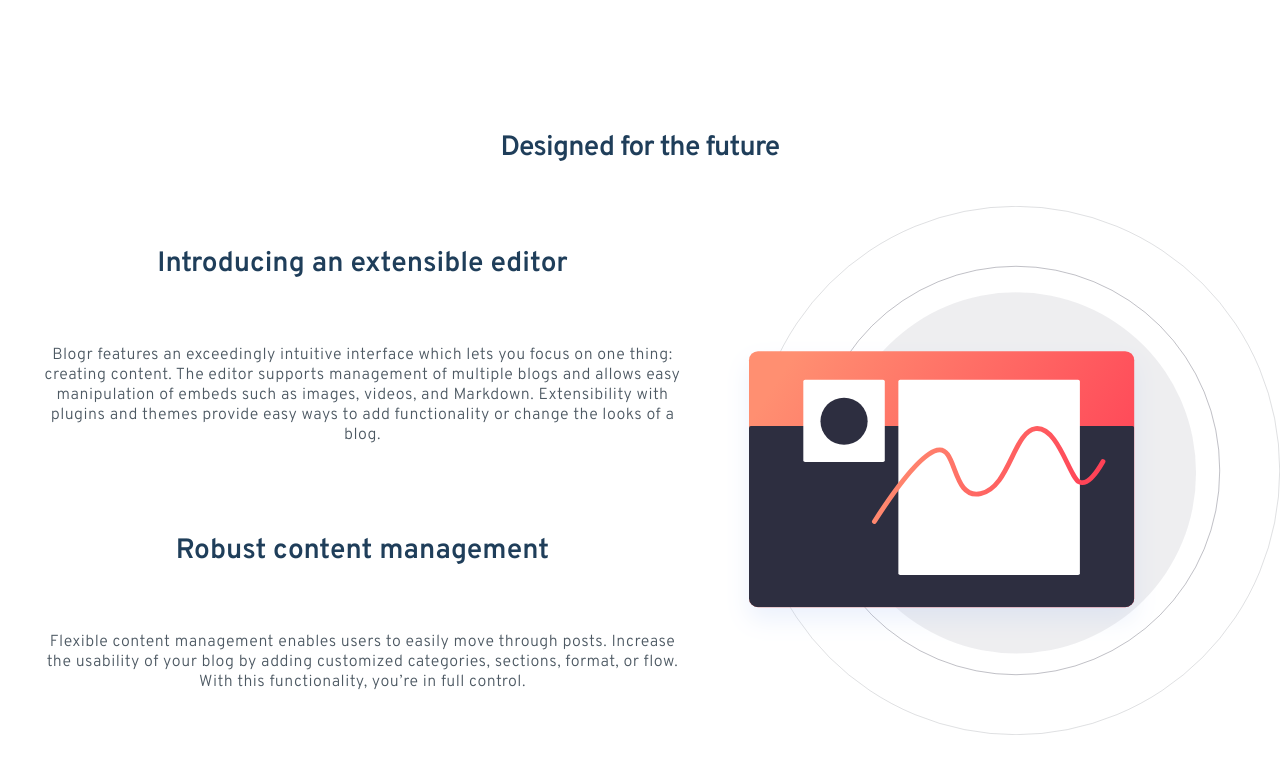
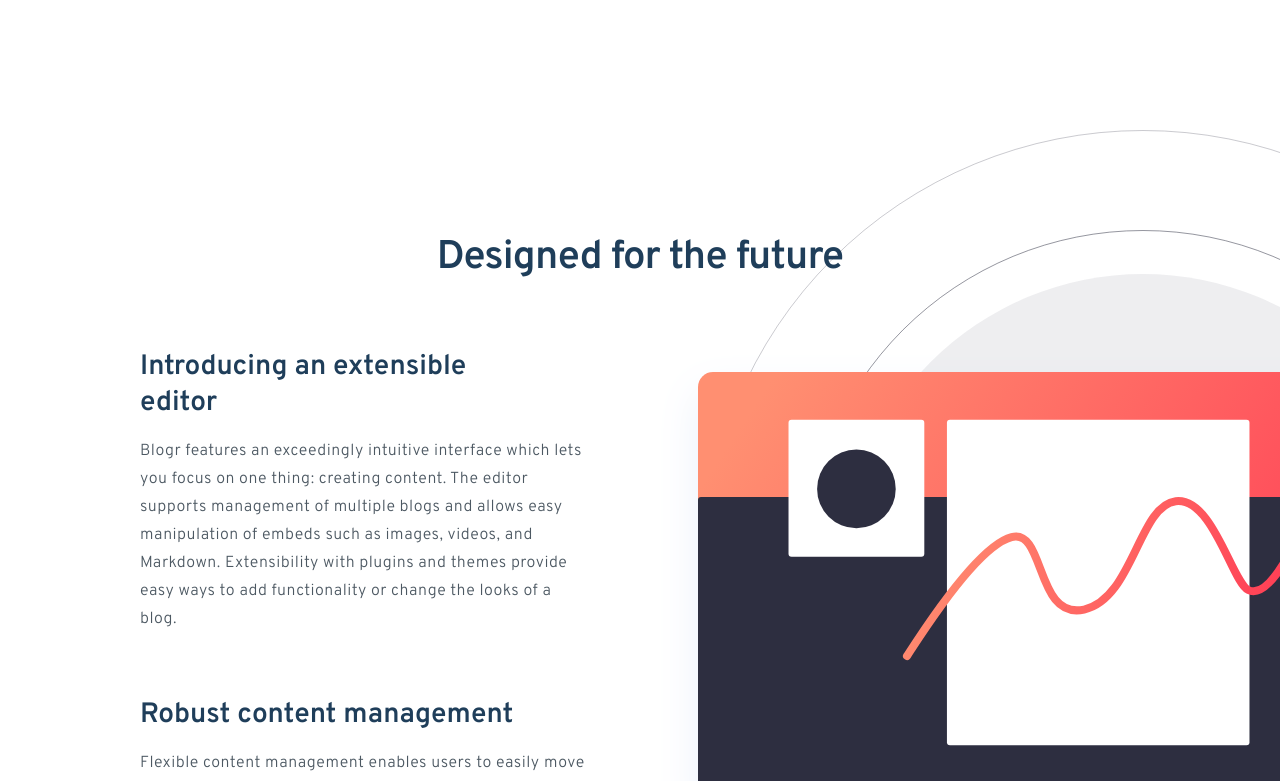
Before and after one commit to tkressma/blogr-landing-page, a React (Create React App) app: page / in a window 1280 px wide. Shown: the part 620-1401 px from the top of the page. Before the commit the page ends 1359 px from the top, so only its background shows below. Built offline with nearby package versions, Linux system fonts and the light colour scheme.

Commit message:
Complete first section layout.

```diff
--- a/src/components/Sections/DesignSection.module.css
+++ b/src/components/Sections/DesignSection.module.css
@@ -31,7 +31,7 @@
   font-weight: 400;
   font-size: 1rem;
   flex-basis: 90%;
-
+  line-height: 28px;
   letter-spacing: 0.5px;
 }
 
@@ -47,25 +47,63 @@
 
 @media (min-width: 1000px) {
   .section {
+    overflow: hidden;
     margin-top: 150px;
-    width: 100%;
     display: grid;
-    grid-template-columns: repeat(2, auto);
-    grid-template-rows: repeat(3, auto);
+    grid-template-columns: 50% 50%;
+    grid-template-rows: repeat(3, 1fr);
     grid-column-gap: 0px;
     grid-row-gap: 0px;
     max-width: none;
   }
 
   .section__h2 {
+    display: grid;
+    align-items: center;
+    font-size: 2.5rem;
     grid-area: 1/1/2/3;
   }
 
+  .section__h3 {
+    margin-top: 4rem;
+  }
+
   .section__article {
-    grid-area: 2/1/4/2;
+    grid-area: 1/1/4/2;
+    justify-content: left;
+    text-align: left;
+    align-self: center;
+    max-width: 70ch;
+    margin-left: 140px;
   }
 
   .section__img_container {
-    grid-area: 2/2/4/3;
+    grid-area: 1 / 2 / 4 / 3;
+    margin-right: -50%;
   }
 }
+
+@media (min-width: 1920px) {
+  .section-wrapper {
+    margin-left: 0;
+  }
+
+  .section__h2 {
+    font-size: 3rem;
+  }
+
+  .section__h3 {
+    font-size: 2.25rem;
+  }
+
+  .section__img_container {
+    margin-right: 0;
+  }
+
+  .section__article {
+    width: 100%;
+    justify-self: end;
+    text-align: center;
+    margin: 0 auto;
+  }
+}
```
